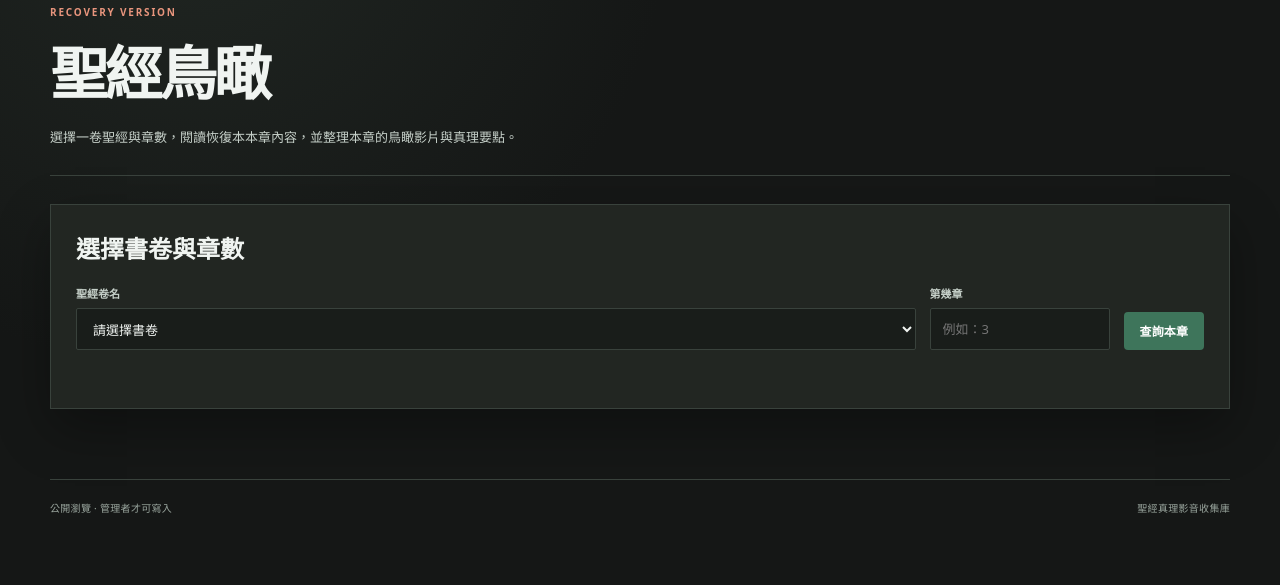
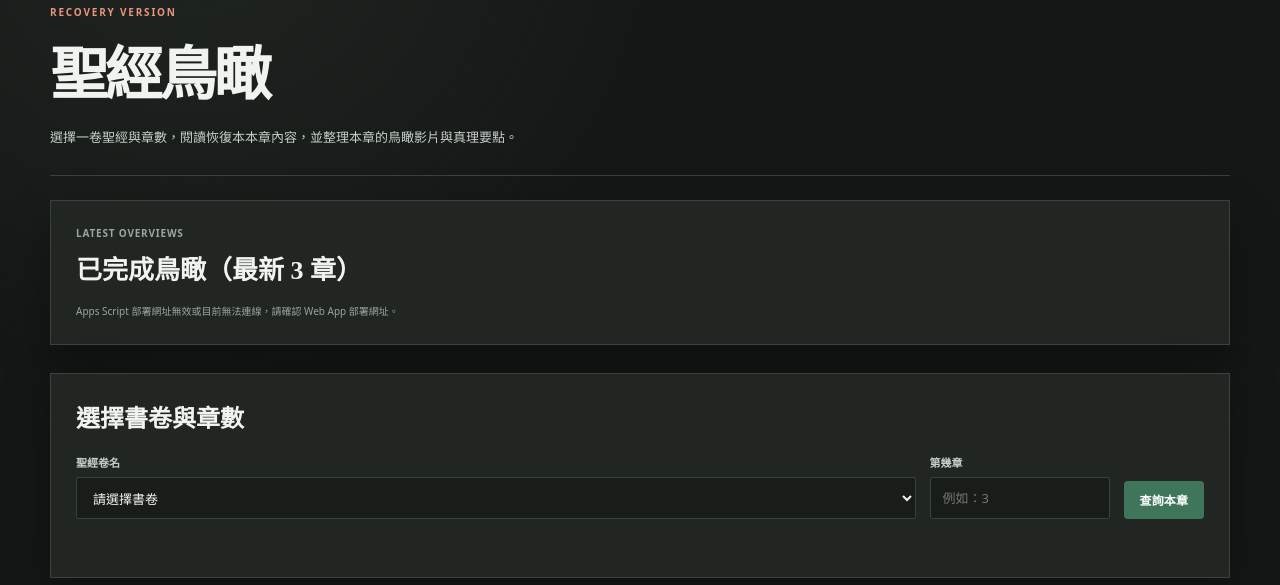
Before and after one commit to notemaker/bible, a PHP site: page /bible-overview.html in a window 1280 px wide. Shown: the part 139-724 px from the top of the page. Before the commit the page ends 652 px from the top, so only its background shows below. Run offline with PHP 8.4, Linux system fonts and the light colour scheme.

Commit message:
Add files via upload

```diff
--- a/bible-overview.html
+++ b/bible-overview.html
@@ -4,7 +4,7 @@
     <meta charset="utf-8" />
     <meta name="viewport" content="width=device-width, initial-scale=1" />
     <title>聖經鳥瞰｜集集召會生活</title>
-    <link rel="stylesheet" href="./styles.css?v=20261123-5" />
+    <link rel="stylesheet" href="./styles.css?v=20261126-1" />
     <script src="./bible-overview.js?v=20261123-3" defer></script>
   </head>
   <body class="overview-page">
@@ -34,6 +34,11 @@
       <main>
         <section class="overview-heading">
           <div><p class="eyebrow accent">RECOVERY VERSION</p><h1>聖經鳥瞰</h1><p>選擇一卷聖經與章數，閱讀恢復本本章內容，並整理本章的鳥瞰影片與真理要點。</p></div>
+        </section>
+
+        <section class="overview-panel overview-index-panel" aria-labelledby="overviewIndexTitle">
+          <div class="overview-section-heading"><div><p class="section-label">LATEST OVERVIEWS</p><h2 id="overviewIndexTitle">已完成鳥瞰（最新 3 章）</h2></div></div>
+          <div id="overviewIndexList" class="overview-index-list"><p class="helper-text">正在讀取鳥瞰目錄…</p></div>
         </section>
 
         <section class="overview-panel overview-query-panel" aria-labelledby="overviewQueryTitle">
--- a/bible-overview.js
+++ b/bible-overview.js
@@ -59,6 +59,23 @@ function renderAdminState() {
   $('#adminName').textContent = isAdmin ? (session.user.displayName || session.user.email || '管理者') : '';
   $('#loginButton').hidden = isAdmin;
   $('#logoutButton').hidden = !isAdmin;
+}
+function renderOverviewIndex(overviews) {
+  const list = $('#overviewIndexList');
+  if (!Array.isArray(overviews) || !overviews.length) {
+    list.innerHTML = '<p class="helper-text">目前尚未儲存完成的聖經鳥瞰。</p>';
+    return;
+  }
+  list.innerHTML = overviews.map((overview) => `<button class="overview-index-item" type="button" data-overview-book-code="${escapeHtml(overview.bookCode)}" data-overview-chapter="${escapeHtml(overview.chapter)}"><strong>${escapeHtml(overview.book)} 第 ${escapeHtml(overview.chapter)} 章</strong><span>${escapeHtml(overview.youtubeTitle || '已完成本章鳥瞰')}</span></button>`).join('');
+}
+async function loadOverviewIndex() {
+  try {
+    const result = await jsonp({ action: 'bibleOverviewList' });
+    if (!result?.ok) throw new Error(result?.error || '鳥瞰目錄讀取失敗。');
+    renderOverviewIndex(result.overviews);
+  } catch (error) {
+    $('#overviewIndexList').innerHTML = `<p class="helper-text">${escapeHtml(error.message || '鳥瞰目錄讀取失敗。')}</p>`;
+  }
 }
 function logout() {
   sessionStorage.removeItem(ADMIN_SESSION_KEY);
@@ -135,7 +152,15 @@ async function deleteOverview() {
 }
 function init() {
   session = loadSession(); renderBooks(); renderAdminState();
+  loadOverviewIndex();
   $('#overviewQueryForm').addEventListener('submit', queryChapter);
+  $('#overviewIndexList').addEventListener('click', (event) => {
+    const button = event.target.closest('[data-overview-book-code]');
+    if (!button) return;
+    $('#overviewBookInput').value = button.dataset.overviewBookCode;
+    $('#overviewChapterInput').value = button.dataset.overviewChapter;
+    $('#overviewQueryForm').requestSubmit();
+  });
   $('#overviewVideoInfoButton').addEventListener('click', loadVideoInfo);
   $('#overviewSaveButton').addEventListener('click', saveOverview);
   $('#overviewDeleteButton').addEventListener('click', deleteOverview);
--- a/index.html
+++ b/index.html
@@ -60,7 +60,7 @@
         <section id="featuredSection" class="featured-section" aria-labelledby="featuredTitle" hidden>
           <div class="featured-heading">
             <div>
-              <h2 id="featuredTitle">本日精選</h2>
+              <h2 id="featuredTitle">本日晨興</h2>
             </div>
             <span id="featuredCount" class="featured-count">0 部影音</span>
           </div>
--- a/styles.css
+++ b/styles.css
@@ -256,6 +256,12 @@ body.viewer-open { overflow: hidden; }
 .overview-heading p:last-child { max-width: 620px; margin: 14px 0 0; color: var(--ink-soft); font-size: 13px; line-height: 1.8; }
 .overview-panel { margin: 24px auto 0; padding: 25px; border: 1px solid var(--line); background: var(--surface); box-shadow: var(--shadow); }
 .overview-query-panel { margin-top: 28px; }
+.overview-index-panel { margin-top: 24px; }
+.overview-index-list { display: grid; gap: 9px; margin-top: 17px; }
+.overview-index-item { display: flex; align-items: center; justify-content: space-between; gap: 16px; width: 100%; padding: 13px 15px; border: 1px solid var(--line); color: var(--ink-soft); background: #191d1a; text-align: left; transition: border-color 160ms ease, background 160ms ease, transform 160ms ease; }
+.overview-index-item:hover, .overview-index-item:focus-visible { border-color: var(--sage-deep); background: rgba(43, 57, 48, .72); transform: translateX(2px); }
+.overview-index-item strong { color: var(--ink); font-family: "Noto Serif TC", serif; font-size: 16px; }
+.overview-index-item span { overflow: hidden; color: var(--muted); font-size: 11px; text-overflow: ellipsis; white-space: nowrap; }
 .overview-panel h2 { margin: 0; font-family: "Noto Serif TC", serif; font-size: 24px; }
 .overview-query-form { display: grid; grid-template-columns: minmax(0, 1fr) 180px auto; align-items: end; gap: 14px; margin-top: 20px; }
 .overview-query-form label, .overview-admin-fields label { display: grid; gap: 7px; color: var(--ink-soft); font-size: 11px; font-weight: 700; }
@@ -281,7 +287,7 @@ body.viewer-open { overflow: hidden; }
 .button-danger { color: #fff; background: #b84949; }
 .button-danger:hover { background: #963838; }
 .truth-points-display { min-height: 100px; margin-top: 18px; color: var(--ink-soft); font-size: 22px; line-height: 1.85; white-space: pre-line; }
-@media (max-width: 640px) { .overview-heading { padding-top: 38px; } .overview-panel { padding: 18px; } .overview-query-form { grid-template-columns: 1fr; } .overview-query-form .button { width: 100%; } .overview-section-heading { flex-direction: column; } .scripture-text { padding: 14px; font-size: 20px; } .overview-video-actions, .overview-save-row { align-items: stretch; flex-direction: column; } .overview-save-row .button { width: 100%; } }
+@media (max-width: 640px) { .overview-heading { padding-top: 38px; } .overview-panel { padding: 18px; } .overview-query-form { grid-template-columns: 1fr; } .overview-query-form .button { width: 100%; } .overview-section-heading { flex-direction: column; } .overview-index-item { align-items: flex-start; flex-direction: column; gap: 5px; } .overview-index-item span { max-width: 100%; } .scripture-text { padding: 14px; font-size: 20px; } .overview-video-actions, .overview-save-row { align-items: stretch; flex-direction: column; } .overview-save-row .button { width: 100%; } }
 @media (max-width: 640px) { .latest-verse-section { padding: 18px; } .latest-verse-meta { align-items: flex-start; flex-direction: column; } .verse-page .page-heading { align-items: flex-start; flex-direction: column; } .verse-panel { padding: 18px; } .verse-panel .form-actions { align-items: stretch; flex-direction: column-reverse; } }
 .required { color: var(--coral); }
 .helper-text { margin: 0; color: var(--muted); font-size: 10px; line-height: 1.6; }
```
